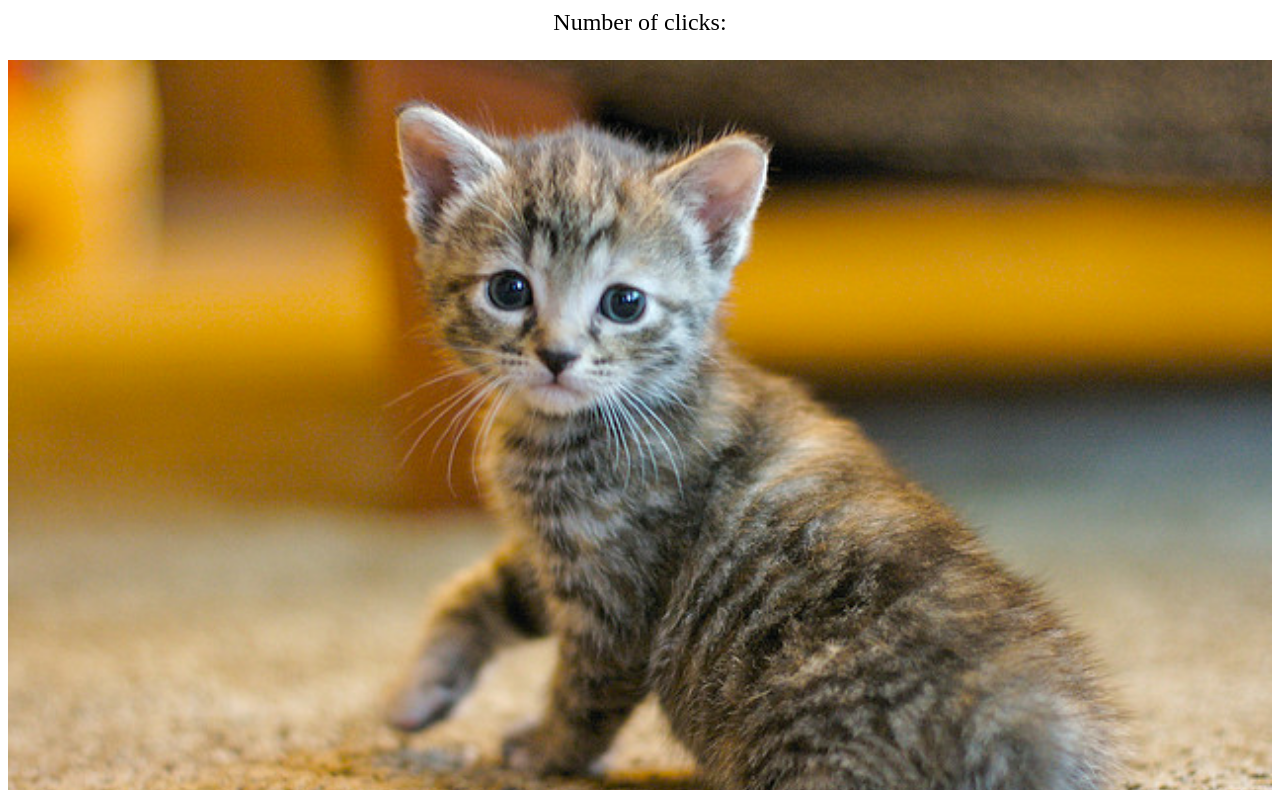
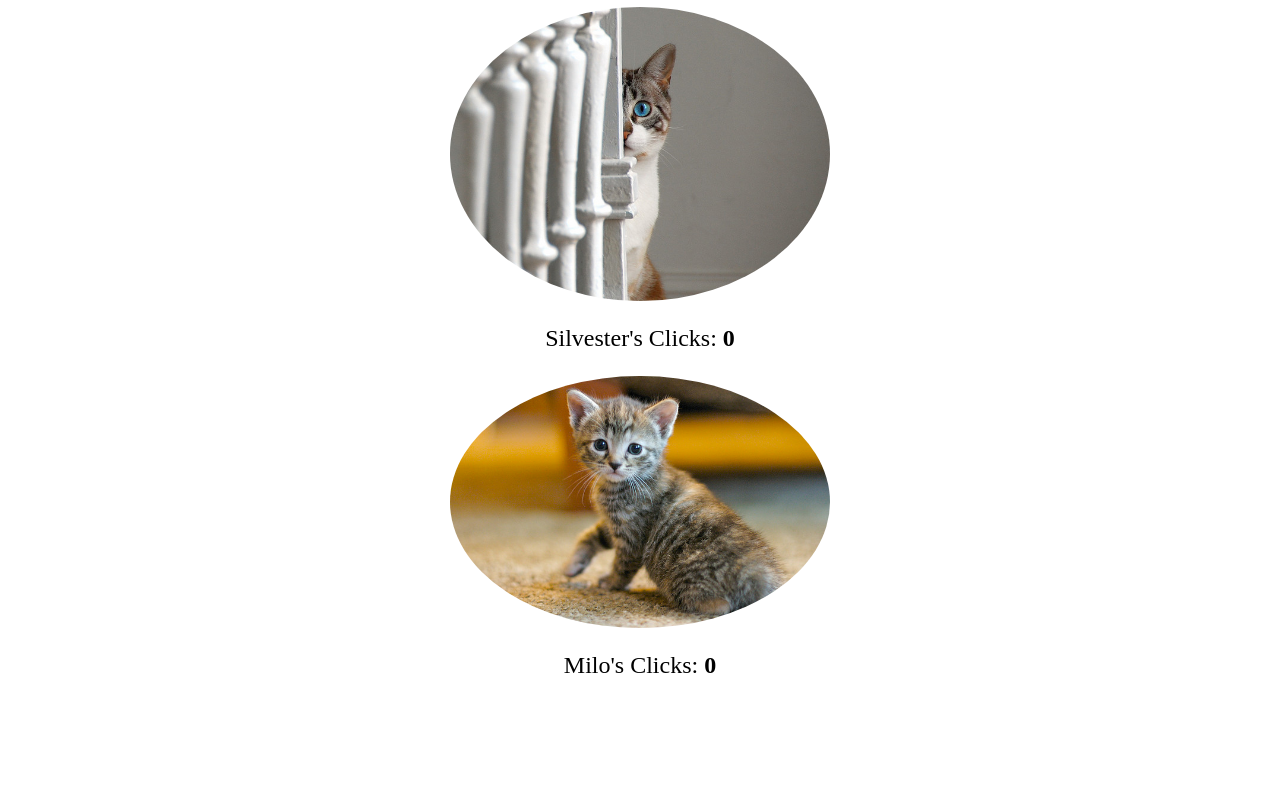
Before and after one commit to carlotapearl/Udacity-FEND-cat-clicker, a plain HTML site: page index.html in a window 1280 px wide. Shown: the part 73-863 px from the top of the page. After the commit the page ends 800 px from the top, so only its background shows below. Drawn offline with Linux system fonts and the light colour scheme.

Commit message:
Cat Clicker Version 2

```diff
--- a/cat-clicker.js
+++ b/cat-clicker.js
@@ -1,18 +1,60 @@
-//Project Requirements for Cat Clicker
-//Visuals
-//The application should display a picture of a cat and a number of clicks.
-//The specifics of the layout do not matter, so style it however you'd like.
-//Interaction
-//The number of clicks should increment when the cat picture is clicked.
+/*
+* Version 2
+* New Project Requirements for Cat Clicker
+* Visuals
+* The application should display two cats. Each cat includes
+* the cat's name
+* a picture of the cat
+* text showing the number of clicks
+* The specifics of the layout do not matter, so style it however you'd like.
+* Interaction
+* The number of clicks should increment when each cat picture is clicked.
+*/
 
-const kittyImage = document.getElementById('kitty');
-const clickCount = document.getElementById('clicker');
-let count = 0;
+var cats = [];
+var Cat = function(name, img_url, default_click_count) {
+  this.name = name;
+  this.image = img_url;
+  this.clickCount = default_click_count;
+};
 
-function setCount(count) {
-    clickCount.innerText = count;
-}
-kittyImage.addEventListener('click', () => {
-  setCount(++count);
+Cat.prototype.createDisplay = function() {
+    var newDiv = document.createElement("div");
+    var newCatImg = new Image();
+    newCatImg.src = this.image;
+    newDiv.appendChild(newCatImg);
+    this.imgElement = newCatImg;
 
-}, false);
+    var newP = document.createElement("p");
+    newP.innerText = this.name + "'s Clicks: ";
+    var newCount = document.createElement("strong");
+    newCount.innerText = this.clickCount;
+    newP.appendChild(newCount);
+    newDiv.appendChild(newP);
+    this.countElement = newCount;
+
+    catContainer.appendChild(newDiv);
+  };
+
+  Cat.prototype.bindImage = function() {
+    var cat = this;
+    cat.imgElement.addEventListener('click', function(){
+      cat.clickCount++;
+      cat.countElement.innerText = cat.clickCount;
+    }, false);
+  };
+  Cat.prototype.init = function() {
+    this.createDisplay();
+    this.bindImage();
+  };
+
+  cats.push(new Cat("Silvester", "images/chewie.jpg", 0));
+  cats.push(new Cat("Milo", "images/poplinrecat.jpg", 0));
+
+  var catContainer = document.getElementById("cat_container");
+
+  var startCatClicker = function() {
+    for (var i = 0; i < cats.length; i++) {
+      cats[i].init();
+    }
+  }();
--- a/css/app.css
+++ b/css/app.css
@@ -2,11 +2,19 @@
     text-align: center;
 }
 
-#kitty {
-    width: 100%;
+img {
+    border-radius: 50%;
+    display: block;
+    margin-left: auto;
+    margin-right: auto;
+    width: 30%;
+}
+div {
+    display: flex;
+    flex-direction: column;
 }
 
-.clickNum {
+p {
     font-size: 1.5em;
     text-align: center;
 }
--- a/index.html
+++ b/index.html
@@ -8,10 +8,8 @@
     <link rel="stylesheet" href="css/app.css">
 </head>
 <body>
-    <h1 class="title">Click the Kitty!</h1>
-
-    <p class='clickNum'>Number of clicks: <strong id="clicker"></strong></p>
-    <img id="kitty" src="images/poplinrecat.jpg" alt="inspiration kitty">
+    <h1 class="title">Click the Kitty Cats!</h1>
+    <div id="cat_container"></div>
     <script src="cat-clicker.js"></script>
 </body>
 
```
Also changed, not shown: images/chewie.jpg (added), 1 other file.
